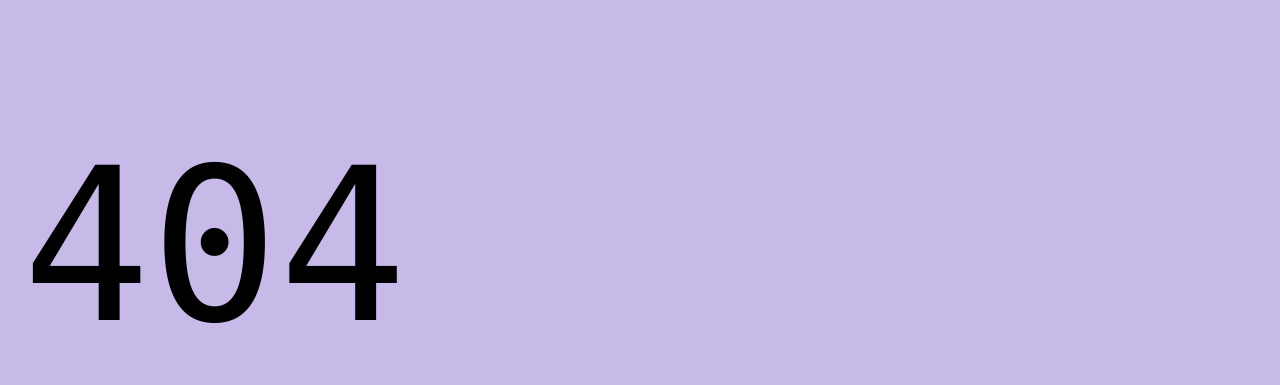
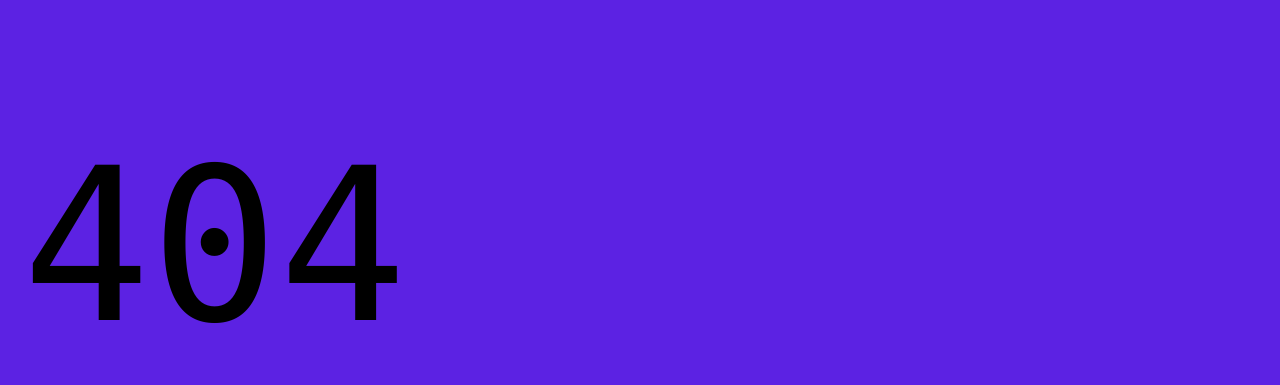
Before and after one commit to maumaulam/QSR-Franklin, a website with bundled scripts: page 404.html in a window 1280 px wide. Shown: the part 62-447 px from the top of the page. Built offline with nearby package versions, Linux system fonts and the light colour scheme; files whose address does not match are found by name.

Commit message:
Update styles.css

```diff
--- a/styles/styles.css
+++ b/styles/styles.css
@@ -16,7 +16,8 @@
   --link-hover-color: #136ff6;
   --background-color: #ebe8e8;
   --overlay-background-color: #fff;
-  --highlight-background-color: #c8bae8;
+ /* --highlight-background-color: #c8bae8; */
+  --highlight-background-color: #5c22e3;
   --text-color: #000;
 
   /* fonts */
```
